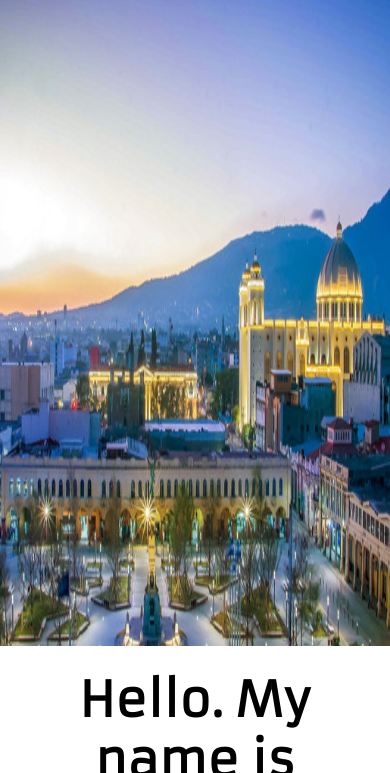
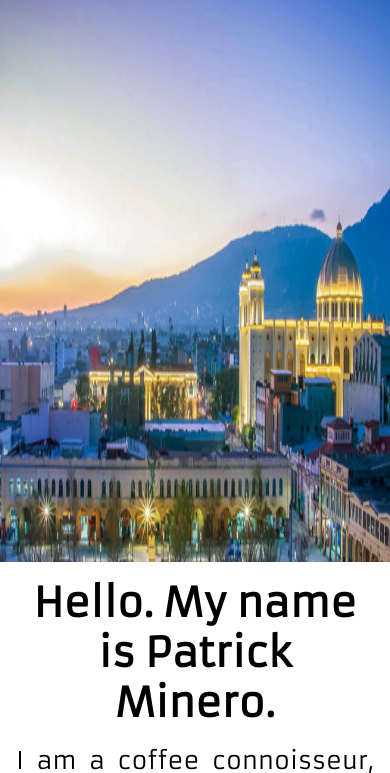
Before and after one commit to mineropatricio/home, a plain HTML site: page about_me.html in a window 390 px wide. Shown: the part 71-844 px from the top of the page. Drawn offline with Linux system fonts and the light colour scheme.

Commit message:
Update about_me.css
fixed image size and h1 margin

```diff
--- a/about_me.css
+++ b/about_me.css
@@ -123,7 +123,7 @@ nav ul li a:hover{
 @media only screen and (max-width: 750px){
     .san_salvador{
         background-image: url(media/about_media/Centro_historico_san_salvador_mobile.jpg);
-        height: 85vh;
+        height: 75vh;
     }
 }
 
@@ -150,15 +150,15 @@ nav ul li a:hover{
 }
 
 .description h1{
-    font-size: 3.5em;
+    font-size: 5em;
     text-align: center;
 }
 
 @media only screen and (max-width: 750px) {
 
     .description h1{
-        font-size: 3em;
-        margin: .5em;
+        font-size: 2.5em;
+        margin: 0;
     }
 }
 .description p{
@@ -169,7 +169,7 @@ nav ul li a:hover{
 
 @media only screen and (max-width: 750px) {
     .description p{
-        font-size: 3em;
+        font-size: 1.5em;
     }
 }
 
```
